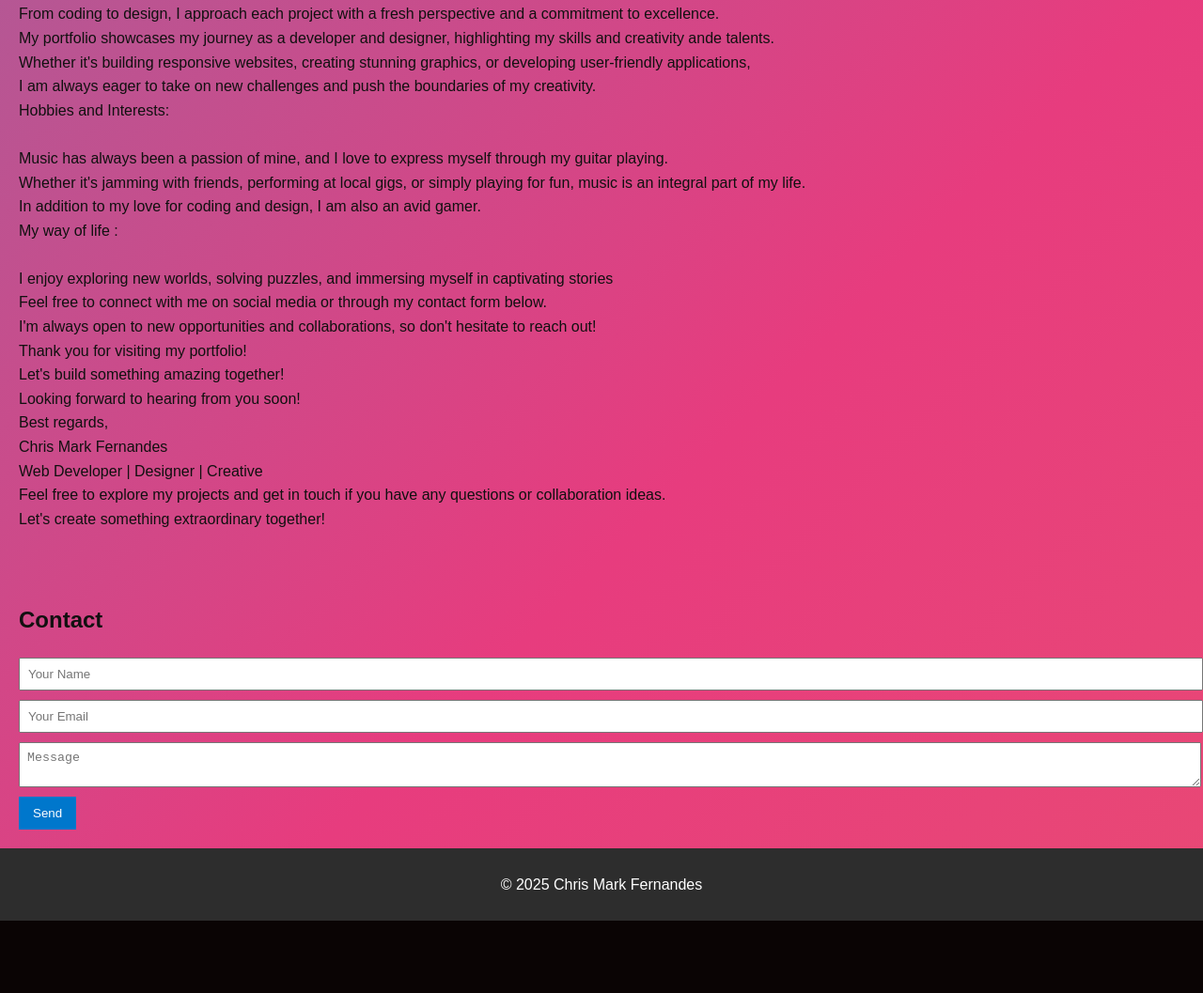
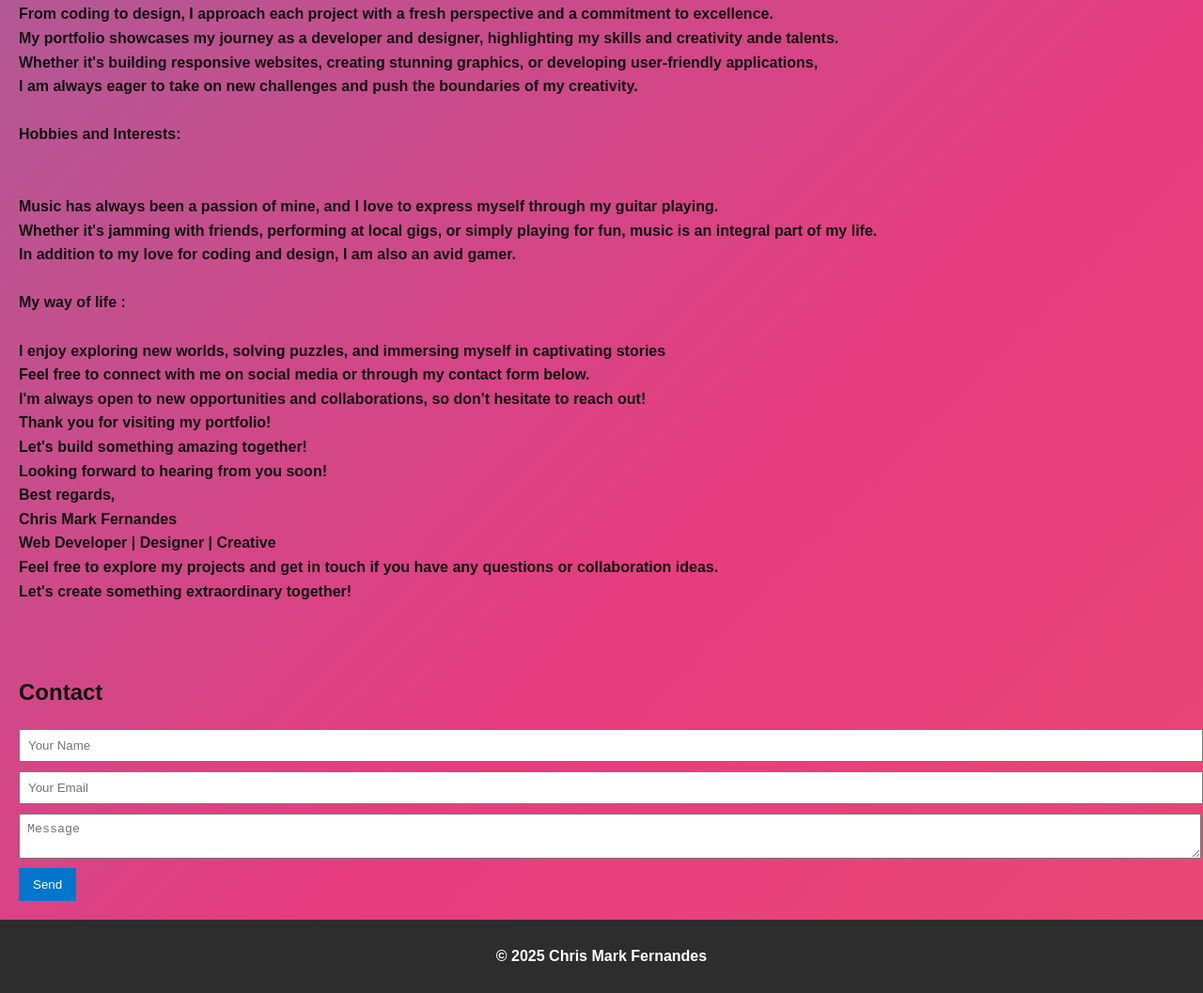
Before and after one commit to Shinjon-Soul0208/MUJ_CSE_Freshers_Portfolio, a plain HTML site: page portfolio_Chris.html in a window 1280 px wide. Shown: the part 1401-2458 px from the top of the page at 94% size. Before the commit the page ends 2381 px from the top, so only its background shows below. Drawn offline with Linux system fonts and the light colour scheme.

Commit message:
Update portfolio_Chris.html

```diff
--- a/portfolio_Chris.html
+++ b/portfolio_Chris.html
@@ -75,7 +75,7 @@
 
   <section id="about">
     <h2>About Me</h2>
-  </h5>Proffesional facts : </h5>
+  </h5><b>Proffesional facts :</h5>
      <p>I love coding, design, and transforming ideas into reality.
         <br>With a background in computer science and a passion for technology, I strive to create innovative solutions that make a difference.
         <br>In my free time, I enjoy exploring new technologies, learning new programming languages, playing basketball and painting.
@@ -91,13 +91,16 @@
         <br>Whether it's building responsive websites, creating stunning graphics, or developing user-friendly applications,
         <br>I am always eager to take on new challenges and push the boundaries of my creativity.
          <br>
-  </h5>Hobbies and Interests:</h5>
+         <br>
+  </h5><b>Hobbies and Interests:</h5>
+        <br>
         <br>
         <br>Music has always been a passion of mine, and I love to express myself through my guitar playing.
         <br>Whether it's jamming with friends, performing at local gigs, or simply playing for fun, music is an integral part of my life.
         <br>In addition to my love for coding and design, I am also an avid gamer.
         <br>
-     </h5>My way of life :</h5>
+        <br>
+     </h5><b>My way of life :</h5>
         <br>
         <br>I enjoy exploring new worlds, solving puzzles, and immersing myself in captivating stories
         <br>Feel free to connect with me on social media or through my contact form below.
```
